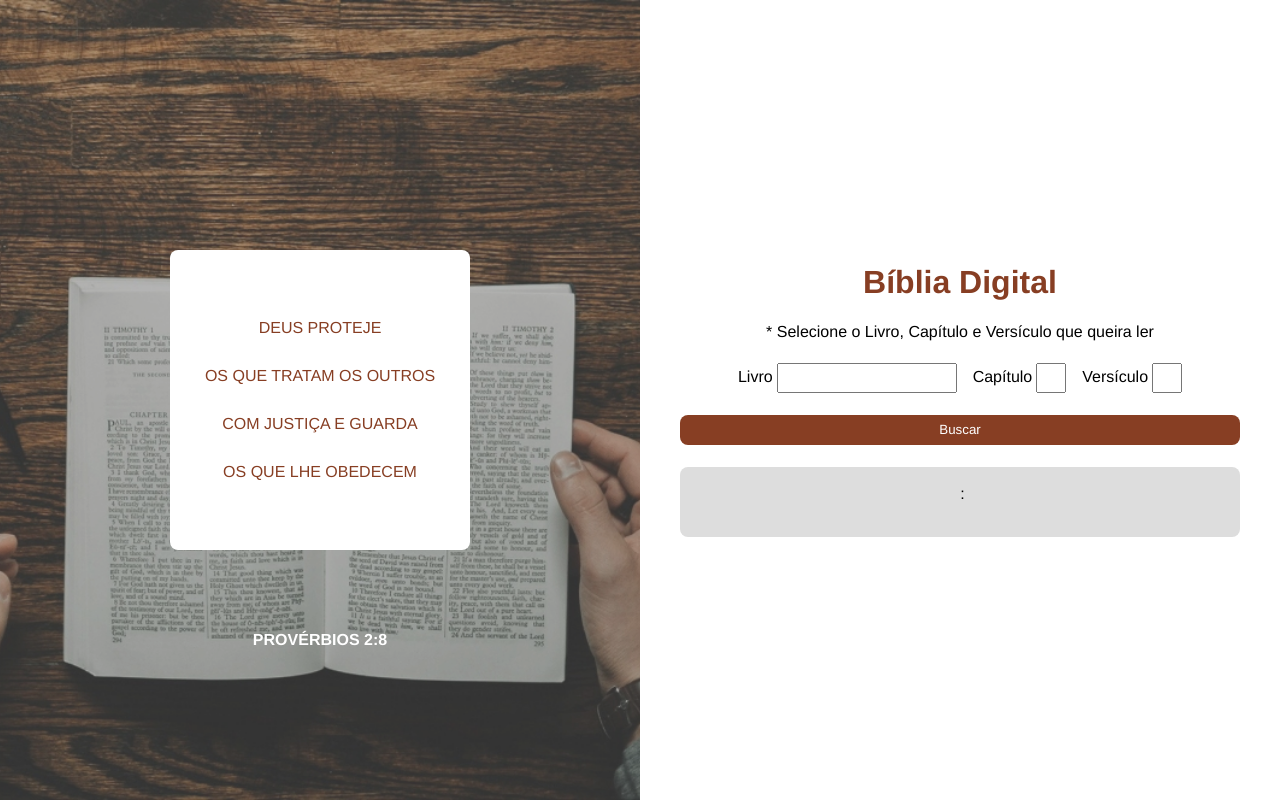
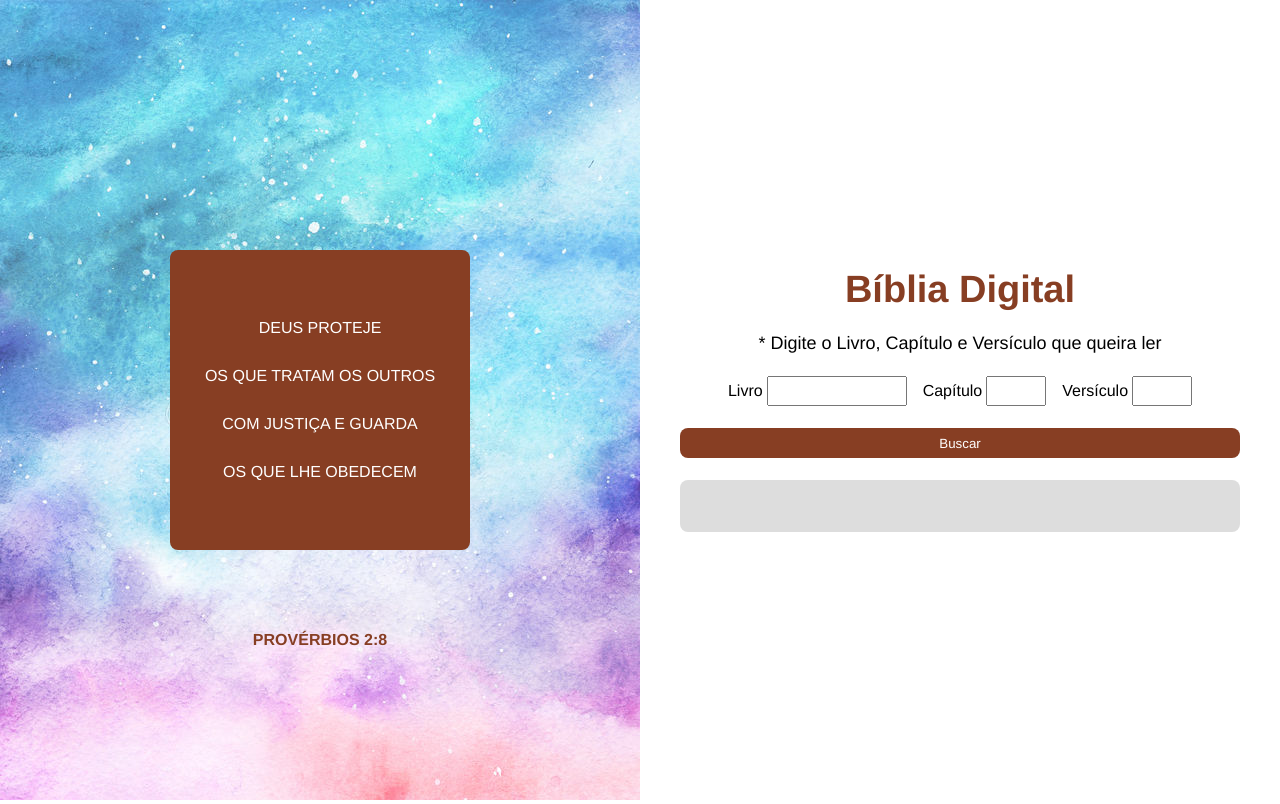
Before and after one commit to leonardojpereira/bible-app, a React (Create React App) app: page / in a window 1280 px wide. Built offline with nearby package versions, Linux system fonts and the light colour scheme.

Commit message:
feat: creating new components and improving style

```diff
--- a/src/components/Banner/style.js
+++ b/src/components/Banner/style.js
@@ -23,7 +23,7 @@ const TextContainer = styled.div`
     top: 50%;
     left: 50%;
     transform: translate(-50%, -50%);
-    background: #FFF;
+    background: #873e23;
     max-width: 300px;
     width: 100%;
     height: 300px;
@@ -34,13 +34,13 @@ const Text = styled.p`
     font-size: 16px;
     text-align: center;
     text-transform: uppercase;
-    color: #873e23;
+    color: #FFF;
 
 `
 const Subtitle = styled.div`
     position: absolute;
     top: 20%;
-    color: #FFF;
+    color: #873e23;
     left: 50%;
     transform: translate(-50%, -50%);
     top: 80%;
--- a/src/components/Bible/index.js
+++ b/src/components/Bible/index.js
@@ -1,6 +1,7 @@
-import { BibleContainer, Title, Subtitle, BookContainer, Mimic, TitleSelect, SelectBook, SelectChapter, SelectVerse, Description, ButtonSearch, TitleContainer, BookTitle, ChapterNumber, VerseNumber, VerseText } from "./style"
+import { BibleContainer, Subtitle, BookContainer, Mimic, InputTitle, InputBook, InputChapter, InputVerse, Description, ButtonSearch, TitleContainer, BookTitle, ChapterNumber, VerseNumber, VerseText } from "./style"
+import { Title } from "../TItle";
 import { useState } from 'react';
-import axios from 'axios';
+import api from "../../services/api";
 export default function Bible() {
 
     const [book, setBook] = useState('');
@@ -11,7 +12,7 @@ export default function Bible() {
 
 
     async function handleSearch() {
-        axios.get(`https://bible-api.com/${book}+${chapter}:${verses}?translation=almeida`)
+        api.get(`${book}+${chapter}:${verses}?translation=almeida`)
             .then(res => {
                 setDisplayVerses([{
                     text: res.data.text,
@@ -20,28 +21,30 @@ export default function Bible() {
                     verses: verses
                 }])
             }).catch((err) => {
-                console.log(err);
+                setDisplayVerses([{
+                    text: 'Desculpe, não foi possível localizar nenhum versículo :/'
+                }]);
             })
 
     }
 
     return (
         <BibleContainer>
-            <Title>Bíblia Digital</Title>
-            <Subtitle>* Selecione o Livro, Capítulo e Versículo que queira ler</Subtitle>
+            <Title large>Bíblia Digital</Title>
+            <Subtitle>* Digite o Livro, Capítulo e Versículo que queira ler</Subtitle>
             <BookContainer>
                 <Mimic>
-                    <TitleSelect>Livro</TitleSelect>
-                    <SelectBook value={book} onChange={(e) => setBook(e.target.value)} />
+                    <InputTitle rel="book">Livro</InputTitle>
+                    <InputBook required name="book" type="text" value={book} onChange={(e) => setBook(e.target.value)} />
                 </Mimic>
                 <Mimic>
-                    <TitleSelect>Capítulo</TitleSelect>
-                    <SelectChapter value={chapter} onChange={(e) => setChapter(e.target.value)} />
+                    <InputTitle  rel="chapter">Capítulo</InputTitle>
+                    <InputChapter required name="chapter" type="number" value={chapter} onChange={(e) => setChapter(e.target.value)} />
 
                 </Mimic>
                 <Mimic>
-                    <TitleSelect>Versículo</TitleSelect>
-                    <SelectVerse value={verses} onChange={(e) => setVerses(e.target.value)} />
+                    <InputTitle rel="verse">Versículo</InputTitle>
+                    <InputVerse required name="verse" type="number" value={verses} onChange={(e) => setVerses(e.target.value)} />
                 </Mimic>
 
             </BookContainer>
@@ -53,7 +56,7 @@ export default function Bible() {
                 <div key={item}>
                     <TitleContainer>
                         <BookTitle>{item.book}</BookTitle>
-                        <ChapterNumber>{item.chapter}</ChapterNumber> : <VerseNumber>{item.verses}</VerseNumber>
+                        <ChapterNumber>{item.chapter}</ChapterNumber> <VerseNumber>{item.verses}</VerseNumber>
                     </TitleContainer>
                     <VerseText>{item.text}</VerseText>
                 </div>
--- a/src/components/Bible/style.js
+++ b/src/components/Bible/style.js
@@ -10,57 +10,46 @@ export const BibleContainer = styled.div`
     position: relative;
     padding: 0 40px;
 `
-export const Title = styled.h1`
-   margin-bottom: 22px;
-   color: #873e23;
-`
+
 export const Subtitle = styled.span`
+   font-size: 18px;
 
 `
+
 export const BookContainer = styled.div`
-    display: flex;
+  display: flex;
     margin: 22px 0;
 `
 export const Mimic = styled.div`
    margin: 0 8px;
+
 `
 
-export const TitleSelect = styled.span`
+export const InputTitle = styled.label`
     margin-right: 4px;
 `
 
 
-export const SelectBook = styled.input`
-    width: 180px;
+export const InputBook = styled.input`
+    width: 140px;
     height: 30px;
+    padding-left: 4px;
 `
 
 
-export const BookOption = styled.option`
-
+export const InputChapter = styled.input`
+      height: 30px;
+      width: 60px;
+      padding-left: 4px;
 `
 
 
-export const SelectChapter = styled.input`
+export const InputVerse = styled.input`
       height: 30px;
-      width: 30px;
+      width: 60px;
+      padding-left: 4px;
 `
 
-
-export const ChapterOption = styled.option`
-
-`
-
-
-export const SelectVerse = styled.input`
-      height: 30px;
-      width: 30px;
-`
-
-
-export const VerseOption = styled.option`
-
-`
 
 export const ButtonSearch = styled.button`
    width: 100%;
--- /dev/null
+++ b/src/components/TItle/index.js
@@ -0,0 +1,7 @@
+import styled from 'styled-components';
+
+export const Title = styled.h1`
+   margin-bottom: 22px;
+   color: #873e23;
+   font-size: ${props => props.large ? '38px' : '22px'}
+`
--- /dev/null
+++ b/src/services/api.js
@@ -0,0 +1,10 @@
+import axios from 'axios';
+
+// Base da URL: https://api.themoviedb.org/3/
+//URL DA API: /movie/now_playing?api_key=28fc232cc001c31e8a031f419d0a14ca&language=pt-BR
+
+const api = axios.create({
+  baseURL: 'https://bible-api.com/'
+});
+
+export default api;
```
Also changed, not shown: src/assets/img/banner.jpg.
